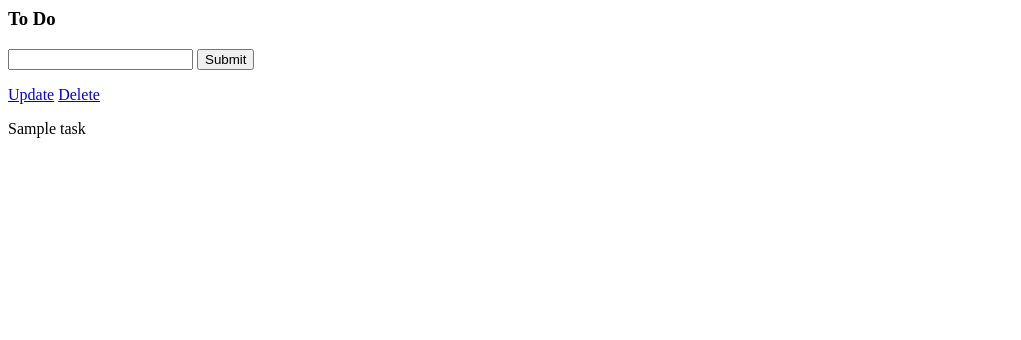
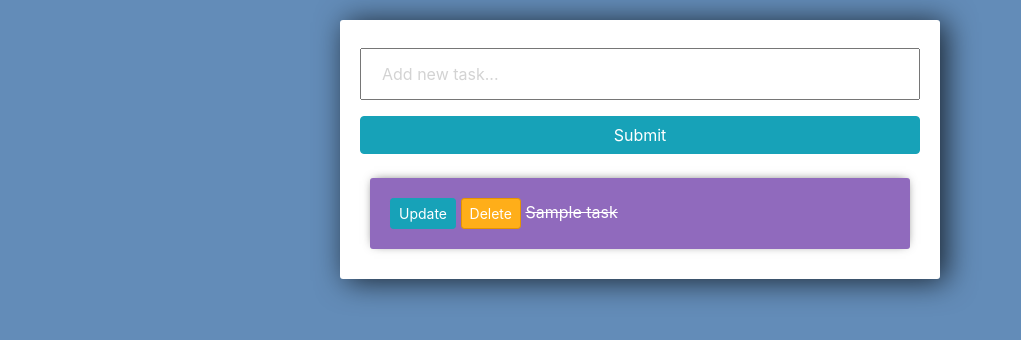
Before and after one commit to heltonteixeira92/To-do, a Django app: page / in a window 1280 px wide. Shown: the top 340 px of the page, without its empty margins (0-1021 px from the left). Run offline with Django 3.2, Linux system fonts and the light colour scheme; tables that the repository leaves empty hold one stand-in row (values such as "Sample post"); some libraries are stand-ins or nearby versions.

Commit message:
Add style

```diff
--- a/task/forms.py
+++ b/task/forms.py
@@ -5,6 +5,8 @@ from .models import *
 
 
 class TaskForm(forms.ModelForm):
+    title = forms.CharField(widget= forms.TextInput(attrs={'placeholder': 'Add new task...'}))
+
 
     class Meta:
         model = Task
--- a/task/templates/tasks/list.html
+++ b/task/templates/tasks/list.html
@@ -1,15 +1,73 @@
-<h3>To Do</h3>
+<link rel="stylesheet" href="https://stackpath.bootstrapcdn.com/bootstrap/4.3.1/css/bootstrap.min.css" integrity="sha384-ggOyR0iXCbMQv3Xipma34MD+dH/1fQ784/j6cY/iJTQUOhcWr7x9JvoRxT2MZw1T" crossorigin="anonymous">
+
+<style>
+
+	body{
+		background-color: #638CB8;
+	}
+
+	input{
+		width: 100%;
+		padding: 12px 20px;
+		margin: 8px 0;
+		box-sizing: border-box;
+	}
+
+	input::placeholder {
+	  color: #d3d3d3;
+	}
+
+	.submit{
+		background-color: #6BA3E8;
+	}
+
+	.center-column{
+		width:600px;
+		margin: 20px auto;
+		padding:20px;
+		background-color: #fff;
+		border-radius: 3px;
+		box-shadow: 6px 2px 30px 0px rgba(0,0,0,0.75);
+	}
+
+	.item-row{
+		background-color: #906abd;
+		margin: 10px;
+		padding: 20px;
+		border-radius: 3px;
+		color: #fff;
+		font-size: 16px;
+		box-shadow: 0px -1px 10px -4px rgba(0,0,0,0.75);
+	}
+
+	.btn-danger{
+		background-color: #ffae19;
+		border-color: #e59400;
+	}
+
+</style>
+
+<div class="center-column">
 
 	<form method="POST" action="/">
 		{% csrf_token %}
 		{{form.title}}
-    <input type="submit" name="Create Task ">
+		<input class="btn btn-info" type="submit" name="Create Task">
 	</form>
 
+	<div class="todo-list">
+
 	{% for task in tasks %}
-    <div>
-        <a href="{% url 'update_task' task.id %}">Update</a>
-        <a href="{% url 'delete' task.id %}">Delete</a>
-        <p>{{task}}</p>
+		<div class="item-row">
+			<a class="btn btn-sm btn-info" href="{% url 'update_task' task.id %}">Update</a>
+			<a class="btn btn-sm btn-danger" href="{% url 'delete' task.id %}">Delete</a>
+
+			{% if task.complete == True %}
+			<strike>{{task}}</strike>
+			{% else %}
+			<span>{{task}}</span>
+			{% endif %}
 		</div>
 	{% endfor %}
+	</div>
+</div>
```
Lines whose indentation alone changed are shown as unchanged.
